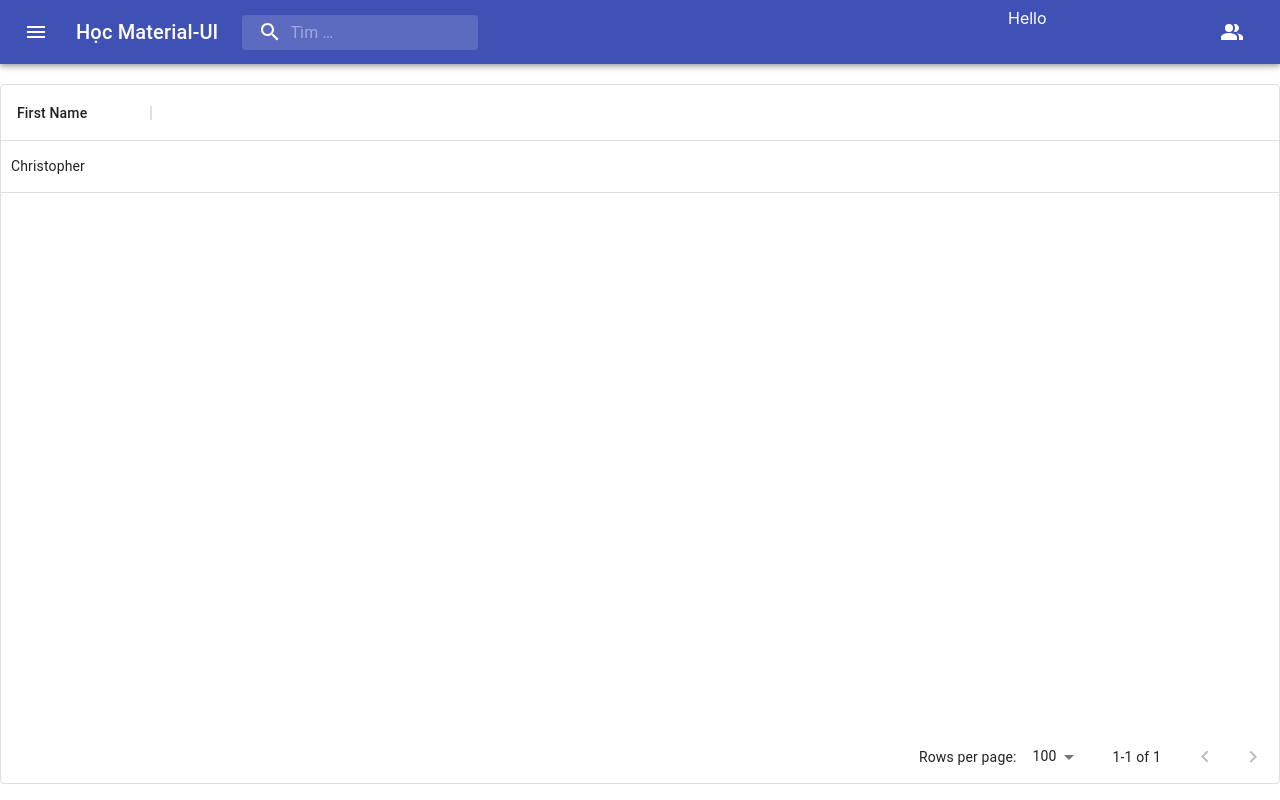
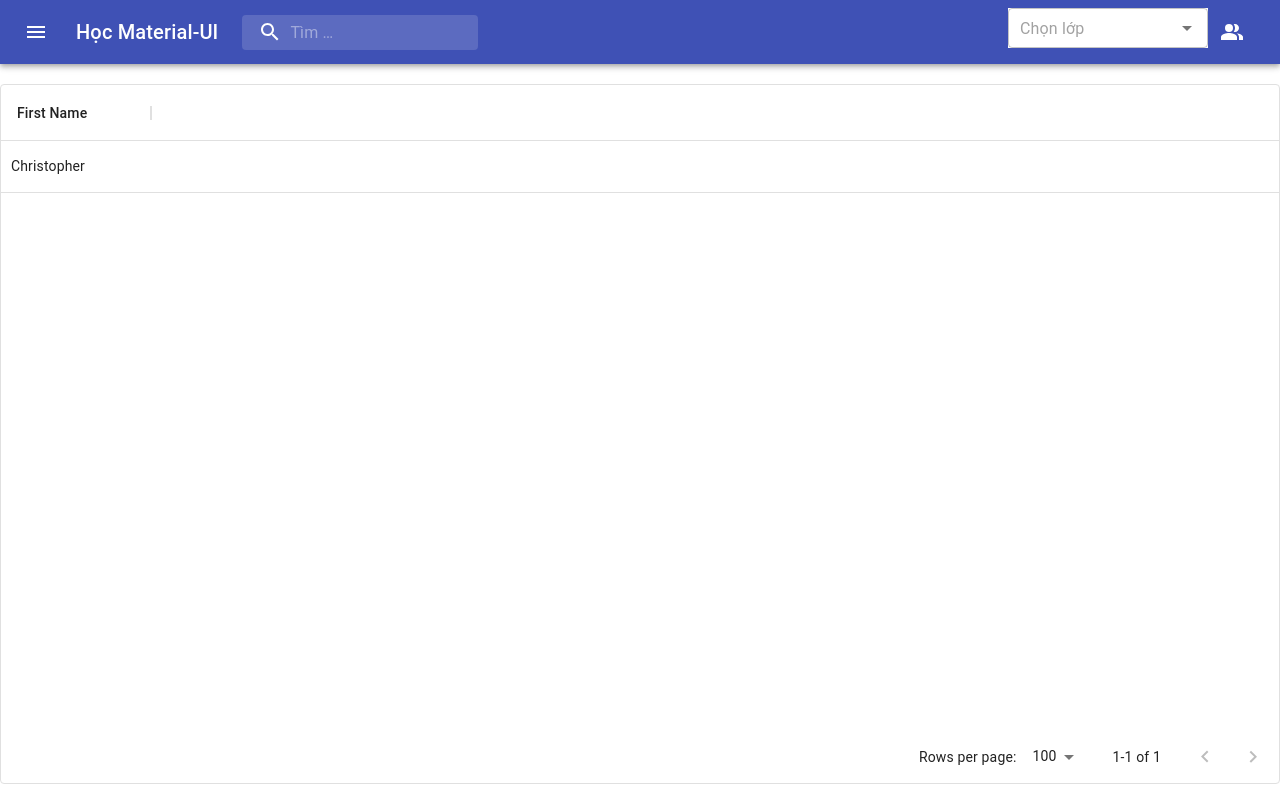
Before and after one commit to codelaghien/ReactJS_MaterialUI, a React (Create React App) app: page / in a window 1280 px wide. Built offline with nearby package versions, Linux system fonts and the light colour scheme.

Commit message:
Sinh vien - lop - data

```diff
--- a/package.json
+++ b/package.json
@@ -6,6 +6,7 @@
     "@material-ui/core": "^4.11.3",
     "@material-ui/data-grid": "^4.0.0-alpha.22",
     "@material-ui/icons": "^4.11.2",
+    "@material-ui/lab": "^4.0.0-alpha.57",
     "@testing-library/jest-dom": "^5.11.4",
     "@testing-library/react": "^11.1.0",
     "@testing-library/user-event": "^12.1.10",
--- /dev/null
+++ b/src/ComboClasses.css
@@ -0,0 +1,3 @@
+.inputColor {
+	color: white;
+}
--- a/src/ComboClasses.js
+++ b/src/ComboClasses.js
@@ -1,32 +1,47 @@
 import React from 'react';
-// import TextField from '@material-ui/core/TextField';
-// import Autocomplete from '@material-ui/lab/Autocomplete';
+// import style from './ComboClasses.css';
+import TextField from '@material-ui/core/TextField';
+import Autocomplete from '@material-ui/lab/Autocomplete';
 
 class ComboClasses extends React.Component {
 	constructor(props) {
 		super(props);
+		const columns = [{ field: 'Class', headerName: 'Class', width: 250 }];
 		this.state = {
+			columns: columns,
+			data: [
+				{ year: 2020, name: 'Lớp 12 A1' },
+				{ year: 2021, name: 'Lớp 11 A8' },
+			],
 			selectedClass: '',
 		};
 	}
 
+	handleChange = (event) => {
+		console.log('chọn lớp: ', event.target.value);
+		this.setState({ selectedClass: event.target.value });
+	};
+
 	render() {
 		return (
 			<div style={{ minWidth: 200 }}>
-				Hello
-				{/* <Autocomplete
-					id='combo-box-demo'
-					options={[]}
-					getOptionLabel={(option) => option.title}
-					style={{ width: 300 }}
+				<Autocomplete
+					id='combo-box-lop'
+					size='small'
+					options={this.state.data}
+					getOptionLabel={(option) => option.name}
+					style={{
+						background: 'white',
+					}}
 					renderInput={(params) => (
 						<TextField
 							{...params}
-							label='Combo box'
+							label=''
 							variant='outlined'
+							placeholder='Chọn lớp'
 						/>
 					)}
-				/> */}
+				/>
 			</div>
 		);
 	}
```
Also changed, not shown: 2 other files (tests, documents, lock files or other folders).
